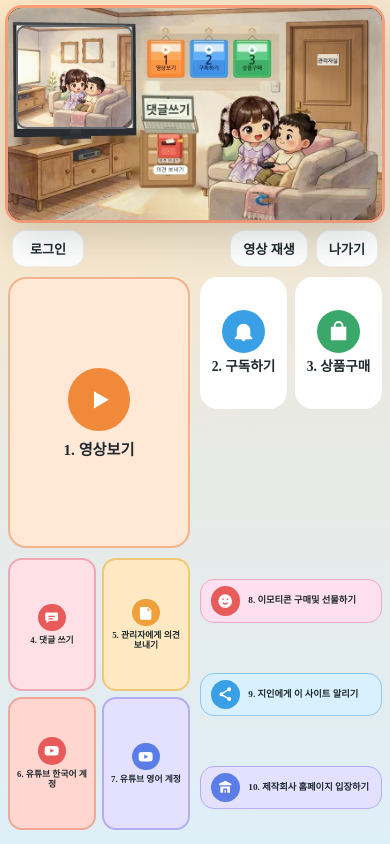
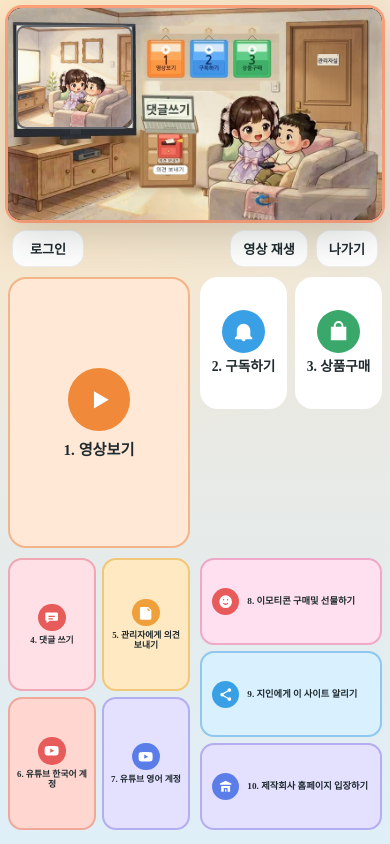
Before and after one commit to harryyoo59/bomkong, a Next.js app: page / in a window 390 px wide. Built offline with nearby package versions, Linux system fonts and the light colour scheme; no server answers; the database is empty; grey boxes are pictures that could not be loaded.

Commit message:
fix: split lobby fourth cell into three equal rows
Fill 이모티콘·알리기·제작회사 evenly in the bottom-right cell.

Co-authored-by: harryyoo59 <harryyoo59@users.noreply.github.com>

```diff
--- a/app/globals.css
+++ b/app/globals.css
@@ -2213,25 +2213,44 @@ label.form-row textarea {
   height: clamp(26px, 7vw, 34px);
 }
 
-/* 로비 네 번째 칸: 이모티콘·알리기·제작회사 세 줄 */
+/* 4번째 칸: 같은 크기 3등분 · 8·9·10 */
 .menu-tile-invite-cluster {
+  display: grid;
+  grid-template-columns: 1fr;
+  grid-template-rows: 1fr 1fr 1fr;
+  gap: 6px;
   width: 100%;
   height: 100%;
   min-height: 0;
-  grid-template-columns: 1fr;
-  grid-template-rows: 1fr 1fr 1fr;
+  padding: 0;
+  border: none;
+  background: transparent;
+  box-shadow: none;
 }
 
 .menu-tile-invite-cluster .menu-mini {
+  width: 100%;
+  height: 100%;
+  min-width: 0;
+  min-height: 0;
   flex-direction: row;
   justify-content: flex-start;
-  gap: 8px;
+  align-items: center;
+  gap: 8px;
+  border-radius: 14px;
+  border-width: 2px;
   padding: 6px 10px;
 }
 
 .menu-tile-invite-cluster .menu-mini-label {
   text-align: left;
   font-size: clamp(0.58rem, 2.2vw, 0.72rem);
+}
+
+.menu-tile-invite-cluster .menu-tile-icon.is-sm {
+  width: clamp(26px, 7vw, 34px);
+  height: clamp(26px, 7vw, 34px);
+  flex-shrink: 0;
 }
 
 .menu-tile-label {
```
